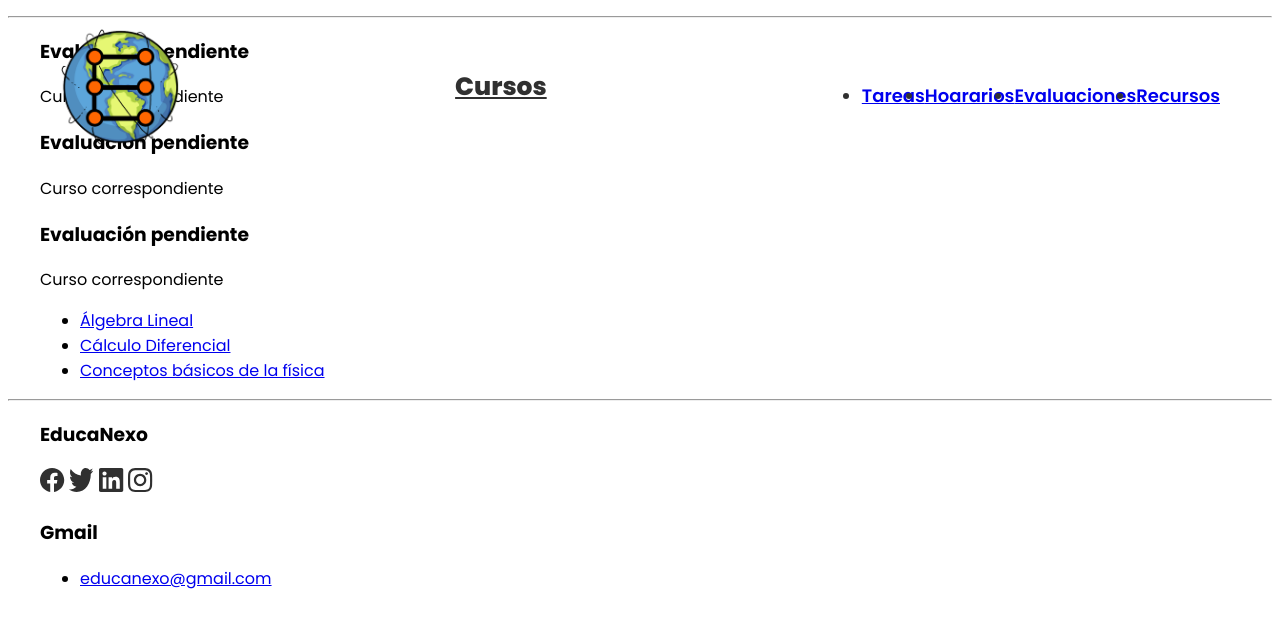
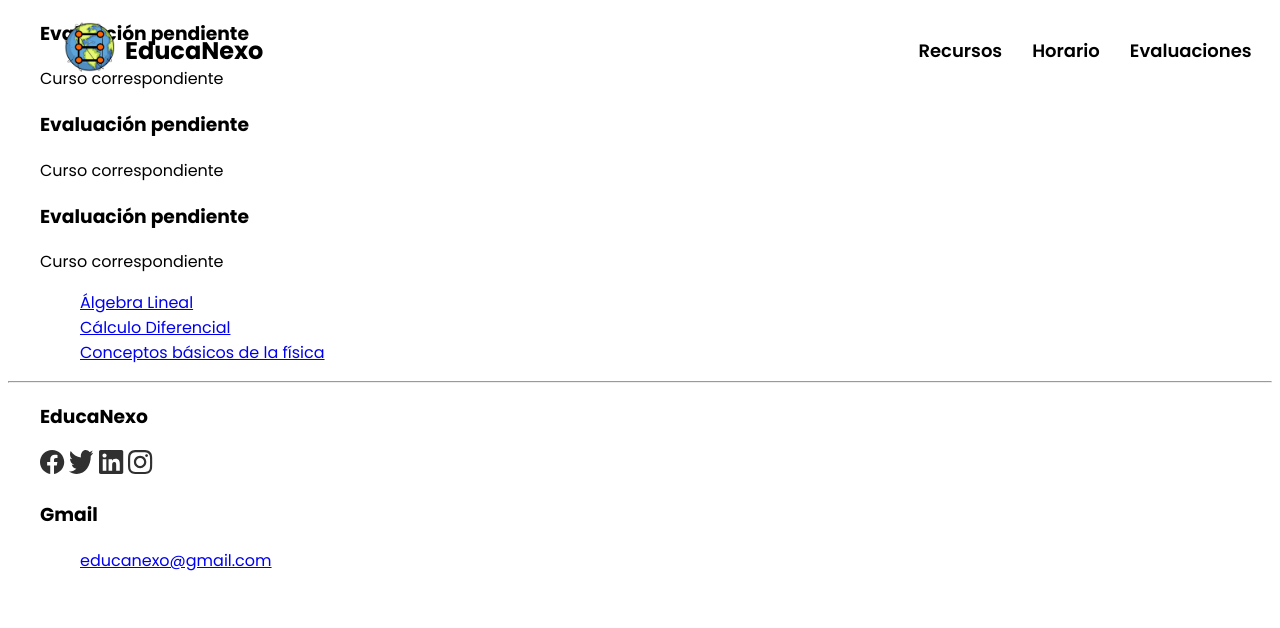
Before and after one commit to EduMirandaC/Educanexo, a plain HTML site: page Principal/principal.html in a window 1280 px wide. Drawn offline with Linux system fonts and the light colour scheme.

Commit message:
pag-principal

```diff
--- a/Principal/mainStyle.css
+++ b/Principal/mainStyle.css
@@ -1,7 +1,14 @@
 @import url('https://fonts.googleapis.com/css2?family=Poppins:wght@400;500;600;700;800&display=swap');
+
+* {
+    list-style: none;
+    box-sizing: border-box;
+}
 
 body {
     font-family: 'Poppins', sans-serif;
+    height: 145vh;
+    position: relative;
 }
 
 .container {
@@ -9,51 +16,103 @@ body {
     margin: 0 auto;
 }
 
-.header {
+header {
+    width: 100%;
+    position: fixed;
+    top: 0;
+    left: 0;
     display: flex;
-    position: relative;
+
+    align-items: center;
+    padding: 0 5%;
+    height: 100px;
+}
+
+.header h2 {
+    margin: 0;
+    margin-left: 10px;
+}
+
+.logo-container {
+    margin-right: 0px; /* Ajusta el margen entre el logo y el título según tu preferencia */
 }
 
 .logo {
-    color: #303030;
-    font-size: 25px;
-    font-weight: 800;
+    height: 50px;
 }
 
-.menu .navbar ul li {
-    position: relative;
-    float: left;
+.header ul {
+    margin-left: 600px;
 }
 
-.menu .navbar {
+.menu {
+    display: flex;
+    justify-content: center;
+    align-items: center;
+}
+
+.item {
+    margin: 0 15px;
     font-size: 18px;
-    padding: 20px;
-    color: #303030;
-    display: block;
     font-weight: 600;
+    cursor: pointer;
+    color: #000000;
+}
+
+.item:hover {
+    color: #28b0e6;
 }
 
 #menu {
     display: none;
 }
 
-.menu label {
+.menu-icono {
+    width: 25px;
+}
+
+label {
     cursor: pointer;
     display: none;
 }
 
-.menu {
-    position: absolute;
-    top: 0;
-    left: 0;
-    right: 0;
-    display: flex;
-    align-items: center;
-    justify-content: space-between;
-    z-index: 1000;
+.btn {
+    padding: 10px 24px;
+    border-radius: 30px;
+    background-color: #28b0e6;
+    color: #f2f2f2;
+    font-weight: 600;
+    cursor: pointer;
 }
 
-.logo-img {
-    width: 10%;
-    padding: 20px 20px;
+.btn:hover {
+    background-color: #228ab4;
 }
+
+@media(max-width:991px) {
+    .menu {
+        padding: 30px;
+        margin: 0;
+    }
+    label {
+        display: initial;
+    }
+    .menu {
+        position:absolute;
+        top: 100%;
+        left: 0;
+        right: 0;
+        background-color: #323337;
+        display: none;
+    }
+    .item {
+        margin: 0 0 20px 0;
+        width: 100%;
+    }
+    .btn {
+        width: 100px;
+    }
+    #menu:checked ~ .menu {
+        display: initial;
+    }
+}
--- a/Principal/principal.html
+++ b/Principal/principal.html
@@ -3,31 +3,33 @@
 <head>
     <meta charset="UTF-8">
     <meta name="viewport" content="width=device-width, initial-scale=1.0">
-    <title>Página Principal</title>
-    <link rel="icon" href="images/Logo.png">
+    <title>Cursos</title>
+    <link rel="icon" href="../images/Logo.png">
     <link rel="stylesheet" href="mainStyle.css">
     <link href="https://fonts.googleapis.com/css2?family=Poppins:wght@400;500;600;700;800&family=Roboto:ital,wght@0,100;0,300;0,400;0,500;0,700;0,900;1,100;1,300;1,400;1,500;1,700;1,900&display=swap" rel="stylesheet">
 </head>
+
 <body>
     <header class="header">
-        <div class="menu container">
-            <img class="logo-img" src="../images/Logo.png" alt="">
-            <a class="logo" href="../Principal/principal.html">Cursos</a>
-            <label for="menu"><img class="menu-icono" src="images/menu.png" alt=""></label>
-            <nav class="navbar">
-                <ul>
-                    <li><a href="#">Tareas</a></li>
-                    <li><a href="#">Hoararios</a></li>
-                    <li><a href="#">Evaluaciones</a></li>
-                    <li><a href="#">Recursos</a></li>
+        <div class="logo-container">
+            <img src="../images/Logo.png" class="logo" alt="">
+        </div>
+        <h2>EducaNexo</h2>
+        <input type="checkbox" id="menu"/>
+        <label for="menu">
+            <img src="../images/menu.png" class="menu-icon" alt="">
+        </label>
+        <ul class="menu">
+            <li class="item">Recursos</li>
+            <li class="item">Horario</li>
+            <li class="item">Evaluaciones</li>
+            <li class="item">Calendario</li>
         </ul>
-            </nav>
-        </div>
     </header>
 
-    <hr>
-
-    <section class="barra-izquierda">
+    <main >
+        <div class="barra-izquierda">
+            <ul class="navbarlat"></ul>
             <div class="ev-pendientes container">
                 <div class="ev-p">
                     <h3>Evaluación pendiente</h3>
@@ -51,13 +53,11 @@
                     </ul>
                 </nav>
             </div>
-    </section>
+        </div>
 
-    <section class="barra-derecha">
+        <div class="barra-derecha">
 
-    </section>
-
-    <main class="cursos">
+        </div>
 
     </main>
 
@@ -84,6 +84,7 @@
         </div>
 
     </footer>
+    <script src="scriptPrinc.js"></script>
 
 </body>
 </html>
--- /dev/null
+++ b/Principal/scriptPrinc.js
@@ -0,0 +1,10 @@
+var header = document.getElementById('Header');
+
+window.addEventListener('scroll', () => {
+    var scroll = window.screenY
+    if (scroll>3){
+        header.style.backgroundColor = '#f2f2f2'
+    }else {
+        header.style.backgroundColor = 'transparent'
+    }
+})
```
Also changed, not shown: Login/js/script.js (+6 -1 lines), Login/login.html (+2 -2 lines). Lines whose indentation alone changed are shown as unchanged.
